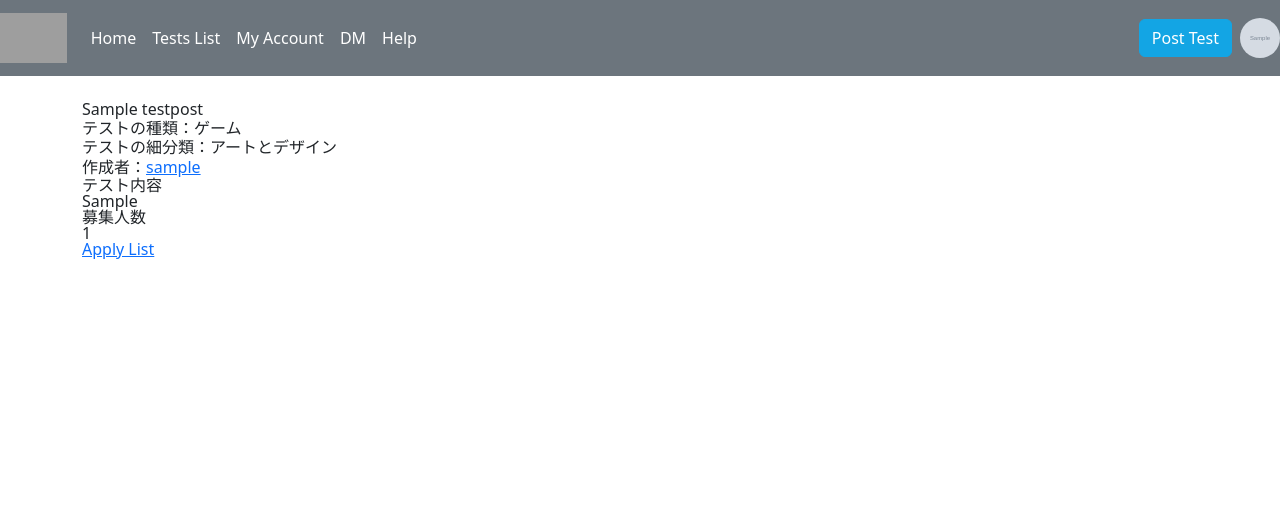
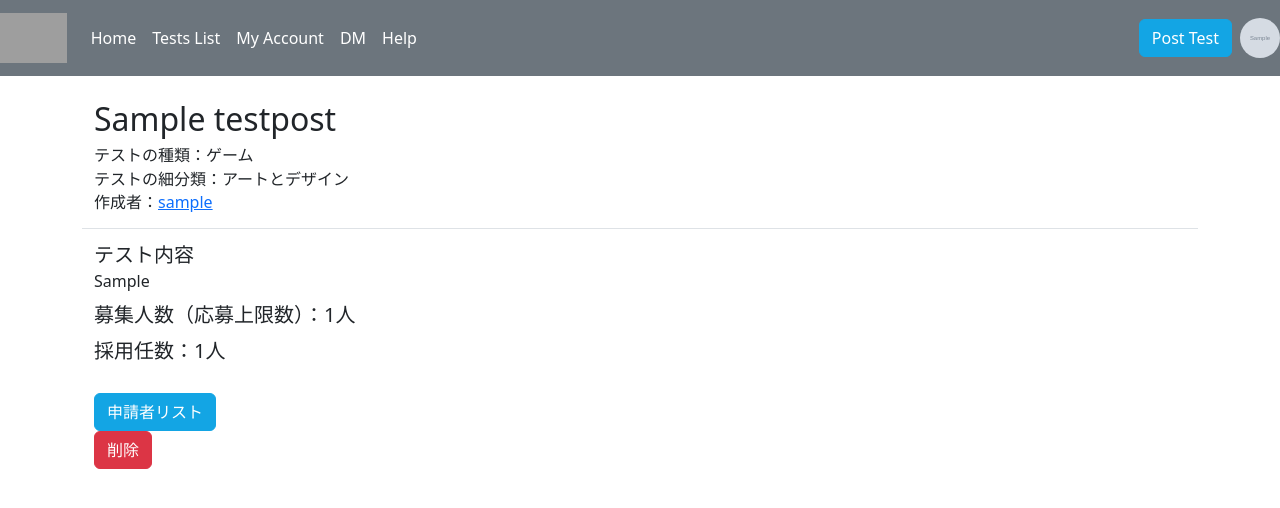
Before and after one commit to kelp-shi/TesterRecruting, a Django app: page /detail/1/ in a window 1280 px wide. Shown: the top 508 px of the page. Run offline with Django 5.2, Linux system fonts and the light colour scheme; a user stored in the database is signed in; tables that the repository leaves empty hold one stand-in row (values such as "Sample post"); grey boxes marked "Sample" are stand-in pictures; some libraries are stand-ins or nearby versions; grey boxes are pictures that could not be loaded.

Commit message:
テストクローズ処理を実装

```diff
--- a/baseApp/db/application/dm_models.py
+++ b/baseApp/db/application/dm_models.py
@@ -1,5 +1,6 @@
 from django.db import models
 from baseApp.models import CustomUser
+from baseApp.db.application.app_models import TestPost
 
 class DmRoom(models.Model):
     """
@@ -7,11 +8,13 @@ class DmRoom(models.Model):
 
     Attributes:
         Member(ManyToMany):Dm参加メンバー
+        TargetTest(ForeignKey):対象テスト
         create_at(DateTime):作成日
         delFlg(Bool):削除フラグ
     """
 
     Member = models.ManyToManyField(CustomUser, related_name='room')
+    TargetTest = models.ForeignKey(TestPost, related_name='targetTest', on_delete=models.CASCADE)
     create_at = models.DateTimeField(auto_now_add=True)
     delFlg = models.BooleanField(default=False)
 
--- a/baseApp/views/application/posts.py
+++ b/baseApp/views/application/posts.py
@@ -1,6 +1,6 @@
 from django.contrib.auth.mixins import LoginRequiredMixin
 from django.contrib.auth import get_user_model
-from django.views.generic import ListView, DetailView, CreateView, FormView
+from django.views.generic import ListView, CreateView, FormView
 from django.shortcuts import render, redirect, get_object_or_404
 from django.contrib import messages
 from django.db.models import Q
@@ -8,11 +8,10 @@ from django.urls import reverse_lazy, reverse
 
 from baseApp.db.application.app_models import TestPost
 
-from baseApp.views.dm.dmControl import createDirectMsgforApply
+from baseApp.views.dm.dmControl import createDirectMsgforApply, createExistingDirectMsgforApply
 from baseApp.forms.application_forms import *
 from baseApp.views.utillity import randomNumver, combine_date
 from baseApp.models import CustomUser
-from django.utils import timezone
 
 import datetime
 import logging
@@ -150,6 +149,10 @@ class PostDetail(LoginRequiredMixin, FormView):
 
     Note:テストポストの詳細を表示
     """
+    template_name = ''
+    #クローズ用ボタンフォーム
+    closeForm = TestCloseForm
+
     def get(self, request, pk):
         #対象テストID
         testid = self.kwargs['pk']
@@ -179,8 +182,28 @@ class PostDetail(LoginRequiredMixin, FormView):
         return render(request, set_template, {
             'id':self.kwargs['pk'],
             'existenceFlg':existenceFlg,
-            'postdetail':target_test
+            'postdetail':target_test,
+            'form': self.form_class
         })
+
+    def post(self, request, pk):
+        #対象テストの削除フラグをTrueにする
+        target_test = get_object_or_404(TestPost, id=pk)
+        target_test.DelFlg = True
+        target_test.save()
+
+        #テスターを取得
+        tester_list = CustomUser.objects.filter(RunningTest=pk)
+        createuser_info = {'userid':target_test.CreateUser.id, 'userName':target_test.CreateUser.username}
+
+        if tester_list.count() > 0:
+            for tester in tester_list:
+                msg = target_test.PostName + " が" + createuser_info['userName'] + " によってクローズされました"
+                # DM作成メソッド実行(既存DmRoom)
+                createExistingDirectMsgforApply(self, request, createuser_info['userid'], pk, msg)
+
+        return redirect('baseApp:postlist')
+
 
 class ApplyTask(FormView):
     """
@@ -261,7 +284,7 @@ class Authorization(FormView):
 
             msg = creater_name + "があなたとのDMを作成しました。"
             # DM作成メソッド実行
-            createDirectMsgforApply(self, request, createuser_id, selected_id, msg)
+            createDirectMsgforApply(self, request, createuser_id, selected_id, testid, msg)
 
             #CustomUserモデルのRunningTestへ登録
             running_user = get_object_or_404(CustomUser, id=selected_id)
--- a/templates/app/createUser_detail.html
+++ b/templates/app/createUser_detail.html
@@ -2,29 +2,64 @@
 {% load static %}
 {% block content %}
 <body>
-    <div class="post-title">
-        <h1 class="title">{{postdetail.PostName}}</h1>
+    <div class="row">
+        <div class="test-base-info col-12 mb-3">
+            <h1 class="title fs-2 mb-2">{{postdetail.PostName}}</h1>
             {% if postdetail.TestType == 1 %}
-            <h3 class="testtype">テストの種類：ゲーム</h3>
+                <h3 class="testtype mb-1">テストの種類：ゲーム</h3>
             {% else %}
-            <h3 class="testtype">テストの種類：アプリ</h3>
+                <h3 class="testtype mb-1">テストの種類：アプリ</h3>
             {% endif %}
-        <h3 class="TestTypeSubcls">テストの細分類：{{postdetail.TestTypeSubcls}}</h3>
+            <h3 class="TestTypeSubcls mb-1">テストの細分類：{{postdetail.TestTypeSubcls}}</h3>
             <h3 class="createdby">作成者：<a href="{% url 'baseApp:profile' postdetail.CreateUser %}">{{postdetail.CreateUser}}</a></h3>
         </div>
-    <div class="post-info">
+        <div class="border-bottom col-12 mb-3"></div>
+        <div class="test-info col-12 mb-3">
             <div class="post-discription">
-            <p class="textlabel">テスト内容</p>
+                <p class="textlabel fs-5 mb-2">テスト内容</p>
                 <p>{{postdetail.Discription}}</p>
             </div>
-        <div class="post-RecrNum">
-            <p class="textlabel">募集人数</p>
-            <p>{{postdetail.RecrutingNum}}</p>
+        </div>
+        <div class="test-info col-12 mb-3">
+            <div class="post-discription">
+                <div class="d-flex align-items-center mb-3">
+                    <p class="textlabel fs-5">募集人数（応募上限数）：</p>
+                    <p class="textlabel fs-5">{{postdetail.RecrutingNum}}人</p>
+                </div>
+                <div class="d-flex align-items-center mb-3">
+                    <p class="textlabel fs-5">採用任数：</p>
+                    <p class="textlabel fs-5">{{postdetail.ApplyNum}}人</p>
                 </div>
             </div>
-    <div class="common-discription">
         </div>
-    <a href="{% url 'baseApp:Authorization' pk=postdetail.pk %}">Apply List</a>
+        <div class="applyButton">
+            <a class="btn btn-primary" href="{% url 'baseApp:Authorization' pk=postdetail.pk %}">申請者リスト</a>
+        </div>
+        <div class="closeButton">
+            <button type="button" class="btn btn-danger" data-bs-toggle="modal" data-bs-target="#deleteModal">削除</button>
+        </div>
+    </div>
+    <!-- Delete Confirmation Modal -->
+    <div class="modal fade" id="deleteModal" tabindex="-1" aria-labelledby="deleteModalLabel" aria-hidden="true">
+        <div class="modal-dialog">
+            <div class="modal-content">
+                <div class="modal-header">
+                    <h5 class="modal-title" id="deleteModalLabel">確認削除</h5>
+                    <button type="button" class="btn-close" data-bs-dismiss="modal" aria-label="Close"></button>
+                </div>
+                <div class="modal-body">
+                    本当に削除しますか？
+                </div>
+                <div class="modal-footer">
+                    <button type="button" class="btn btn-secondary" data-bs-dismiss="modal">キャンセル</button>
+                    <form method="post" action="{% url 'baseApp:detail' id %}">
+                        {% csrf_token %}
+                        <button type="submit" class="btn btn-danger">削除</button>
+                    </form>
+                </div>
+            </div>
+        </div>
+    </div>
 </body>
 
 {% endblock content %}
```
Also changed, not shown: baseApp/forms/application_forms.py (+7 -0 lines), baseApp/views/dm/dmControl.py (+25 -3 lines). Lines whose indentation alone changed are shown as unchanged.
